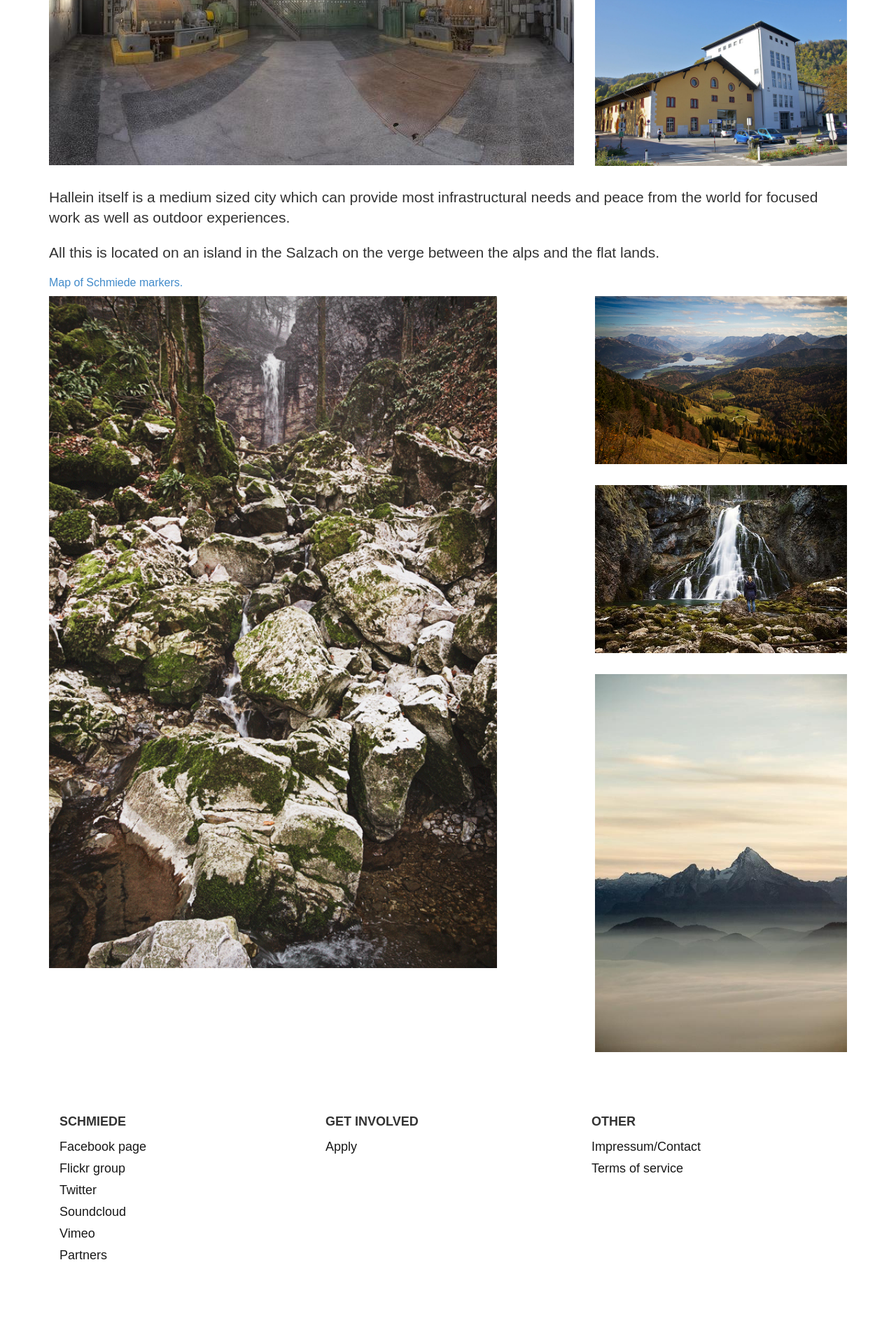
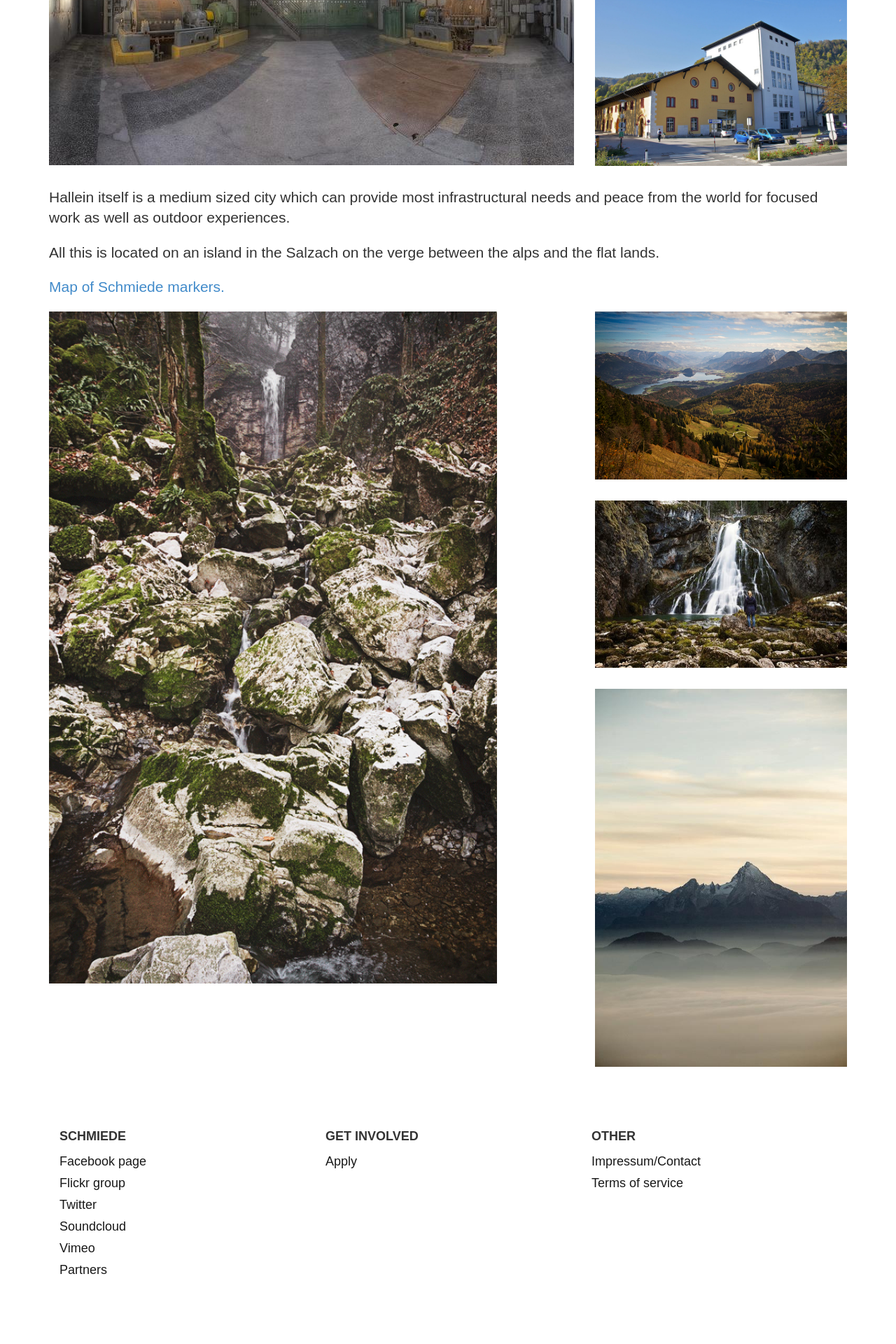
Before and after one commit to philippWassibauer/schmiede_web, a Jekyll site: the page built from location/index.html, in a window 1280 px wide. Shown: the part 701-2621 px from the top of the page at 70% size. Built offline with Jekyll 4.4.1, drawn with Linux system fonts in a browser that asks for light colours; before the commit the page ends 2600 px from its top, so only the background shows below that.

Commit message:
Update index.html

```diff
--- a/location/index.html
+++ b/location/index.html
@@ -38,7 +38,8 @@
 
 <div class="tile-section">
   <p class="lead">
-    All this is located on an island in the Salzach on the verge between the alps and the flat lands.  <p>
+    All this is located on an island in the Salzach on the verge between the alps and the flat lands.    </p>
+<p class="lead">
        <a href="http://bit.ly/schmiede2"> Map of Schmiede markers.</a>
   </p>
   <div class="row">
```
